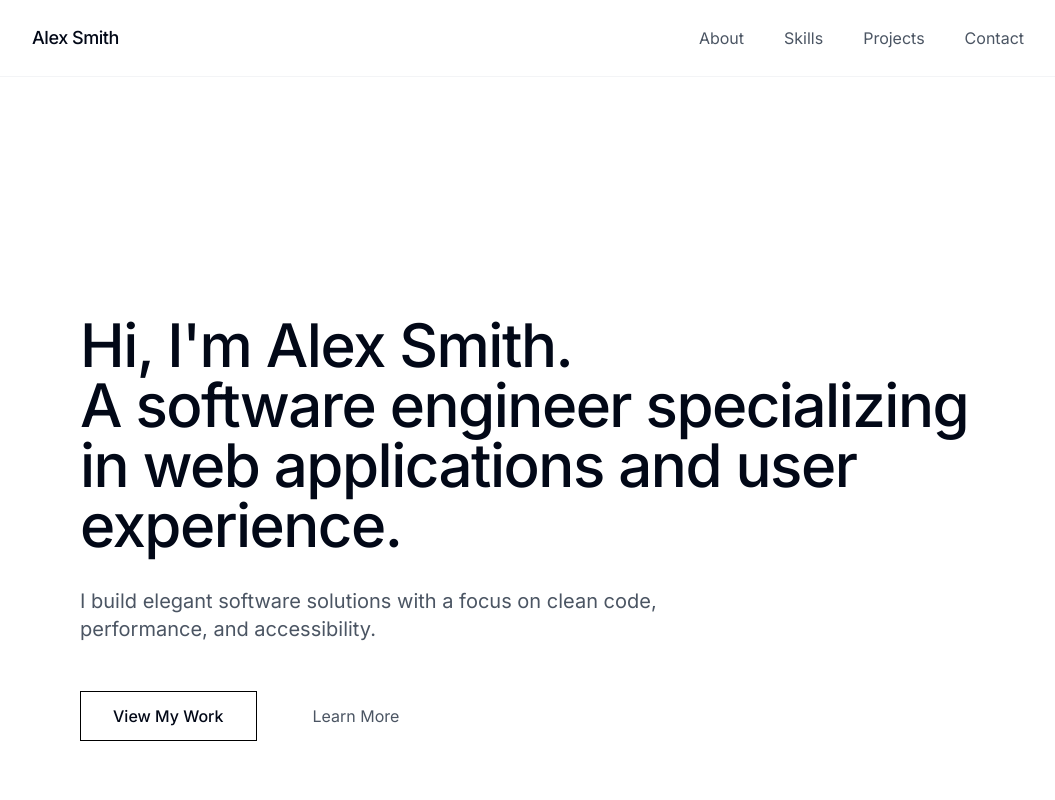
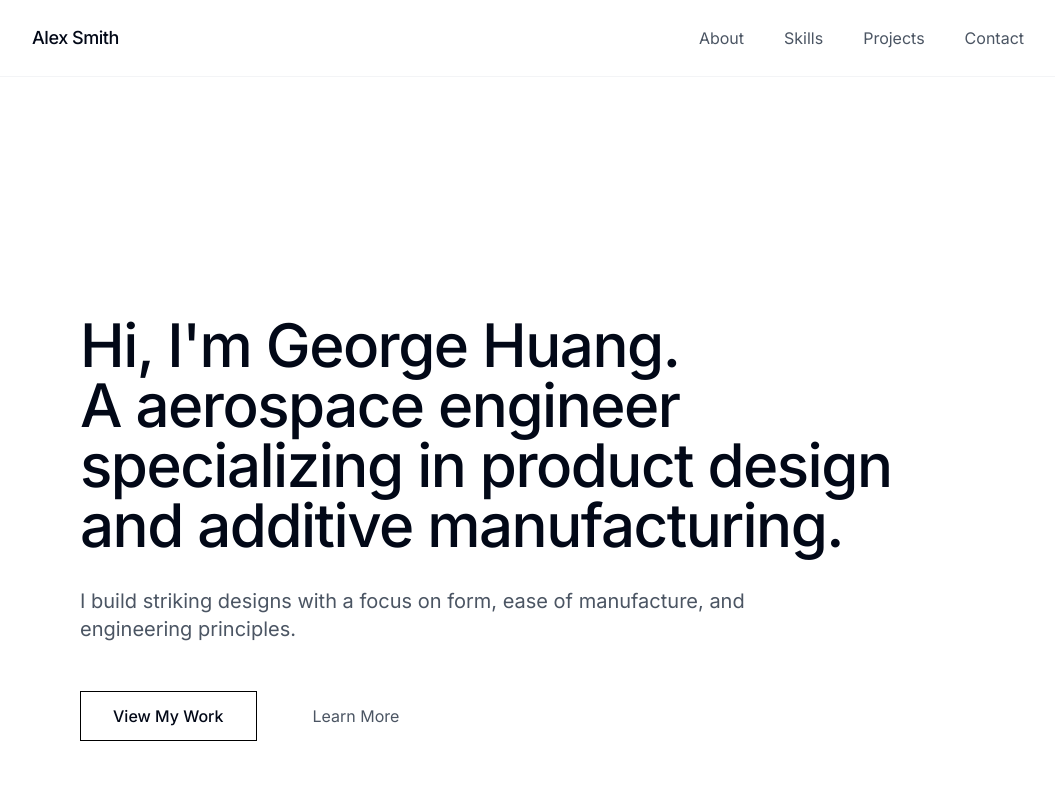
Before and after one commit to kironen/website_proto, a React (Vite) app: page / in a window 1280 px wide. Shown: the top 800 px of the page, without its empty margins (112-1167 px from the left). Built offline with nearby package versions, Linux system fonts and the light colour scheme.

Commit message:
Update HeroSection.tsx

```diff
--- a/src/components/HeroSection.tsx
+++ b/src/components/HeroSection.tsx
@@ -8,13 +8,13 @@ const HeroSection = () => {
       <div className="container mx-auto px-4">
         <div className="max-w-4xl mx-auto">
           <h1 className="text-4xl md:text-6xl font-medium mb-8 leading-tight">
-            Hi, I'm Alex Smith. <br />
-            A software engineer specializing in web applications and user experience.
+            Hi, I'm George Huang. <br />
+            A aerospace engineer specializing in product design and additive manufacturing.
           </h1>
 
           <p className="text-lg md:text-xl text-gray-600 mb-12 max-w-2xl">
-            I build elegant software solutions with a focus on clean code,
-            performance, and accessibility.
+            I build striking designs with a focus on form,
+            ease of manufacture, and engineering principles.
           </p>
 
           <div className="space-x-6">
```
